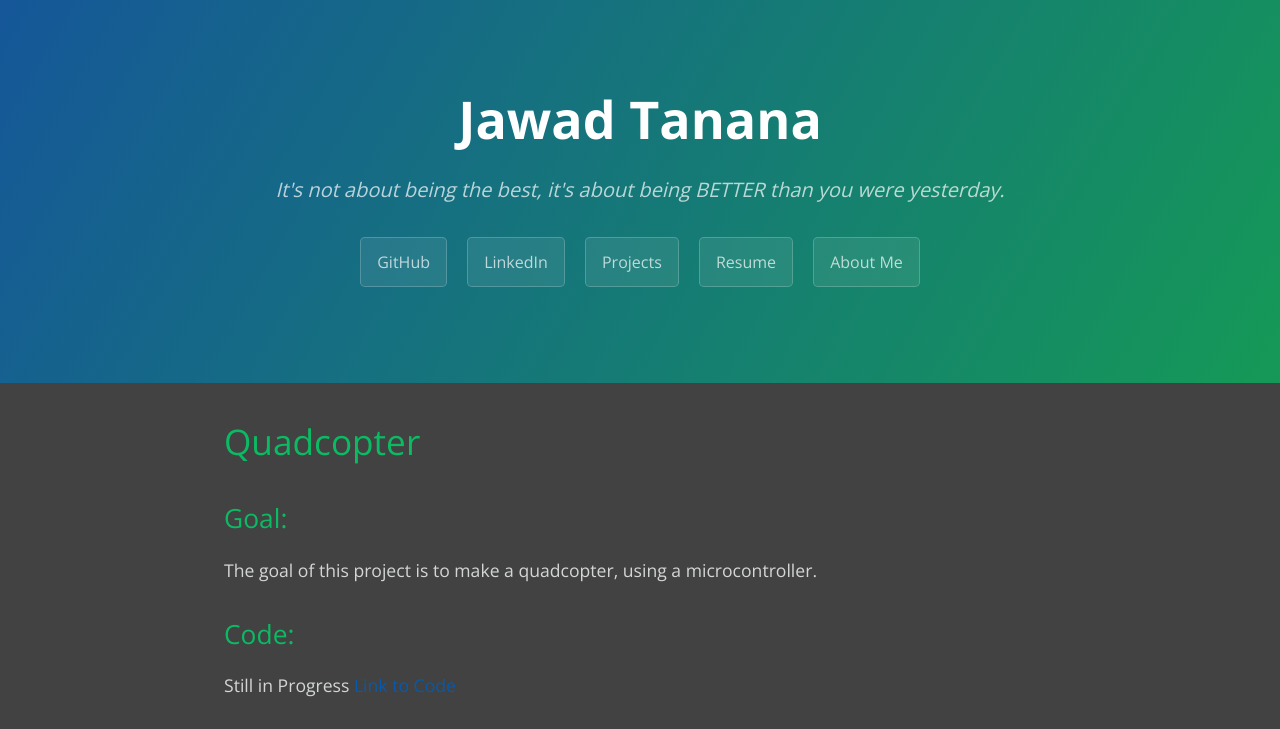
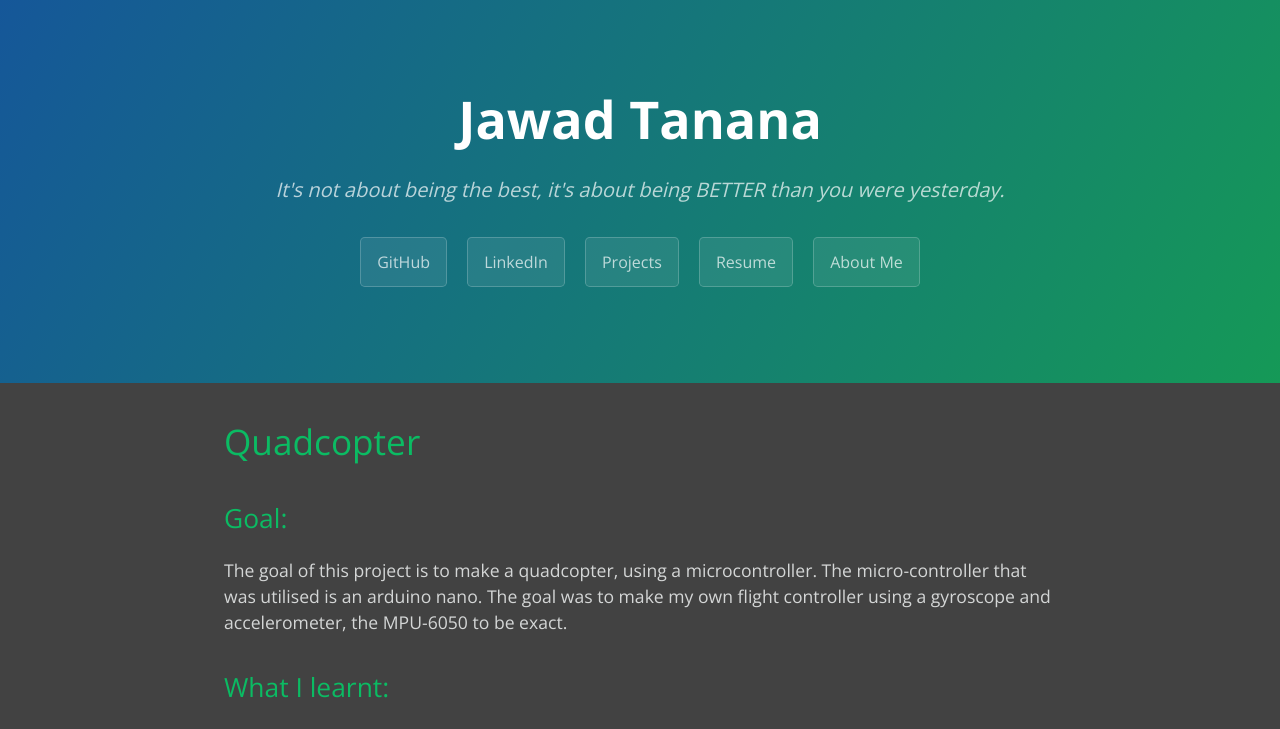
Before and after one commit to joey101/website, a Jekyll site: the page built from projects/quadcopter.md, in a window 1280 px wide and 1400 px high. Shown: the top 729 px of the window. Built offline with Jekyll 4.4.1, drawn with Linux system fonts in a browser that asks for light colours; some of the changed text lies outside the part shown.

```diff
--- a/projects/quadcopter.md
+++ b/projects/quadcopter.md
@@ -9,12 +9,17 @@ description: This is just another page
 
 ## Goal:
 
-The goal of this project is to make a quadcopter, using a microcontroller.
+The goal of this project is to make a quadcopter, using a microcontroller. The
+micro-controller that was utilised is an arduino nano. The goal was to make my own flight controller using a gyroscope and accelerometer, the MPU-6050 to be exact.
+
+## What I learnt:
+
+This project taught me to read data sheets and convert a data sheet into code, I learnt and understood the communication method of I2C and the relationship between master and slave communication.
 
 ## Code:
 
-Still in Progress
-[Link to Code](https://github.com/joey101/quadcopter/tree/main/code)
+Still in Progress.
+![Link to Code](https://github.com/joey101/quadcopter/tree/main/code)
 
 ## Picture Gallery:
 
```
Also changed, not shown: 1 other file.
